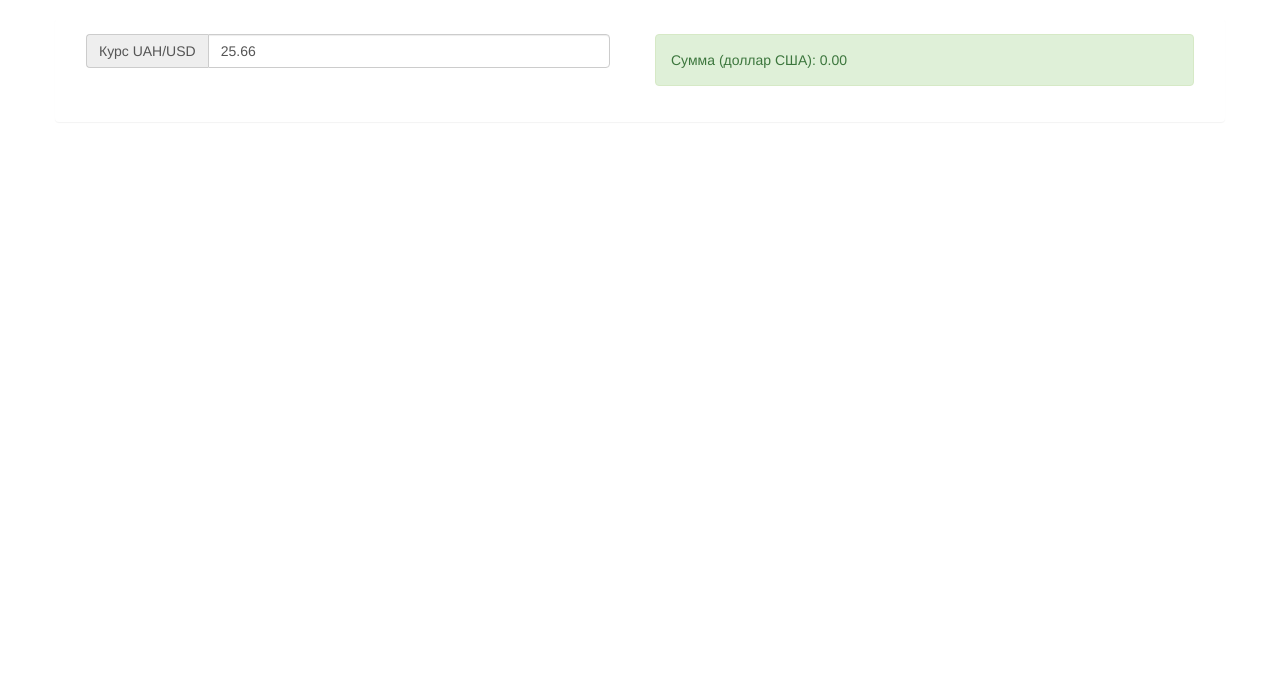
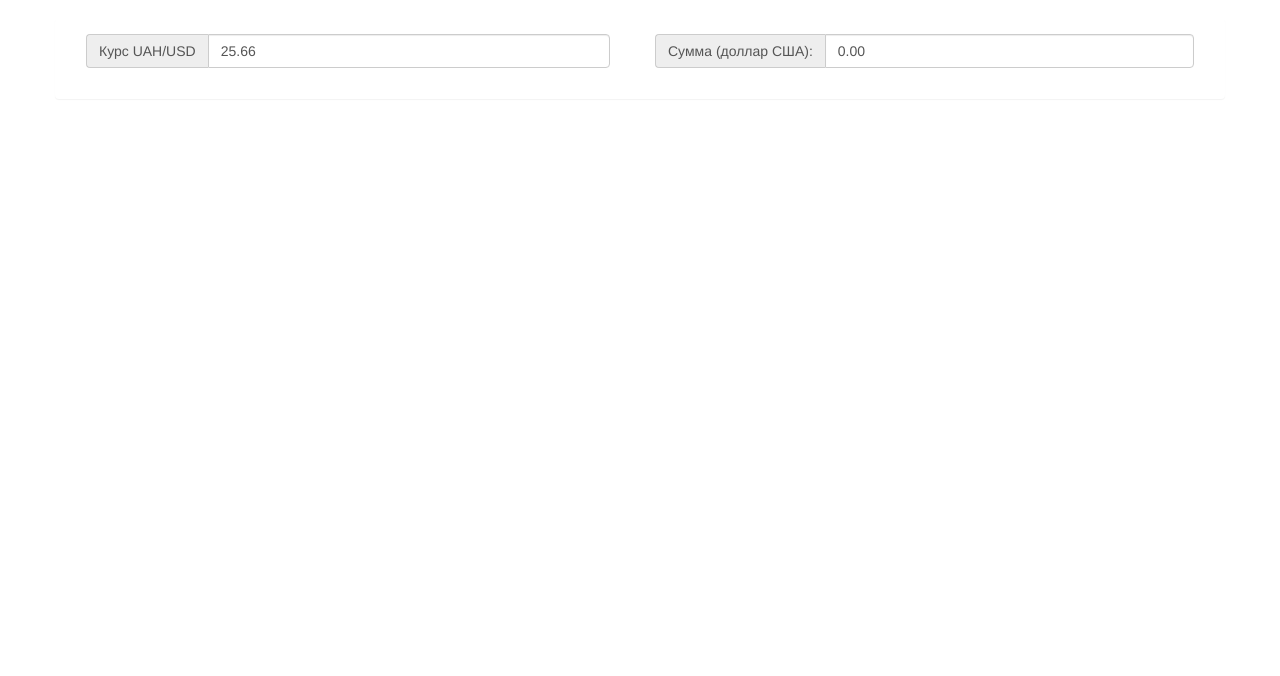
Before and after one commit to agrygoriev/nbu-rate, a plain HTML site: page index.html in a window 1280 px wide. Shown: the part 124-800 px from the top of the page. Drawn offline with nearby package versions, Linux system fonts and the light colour scheme.

Commit message:
total sum reflection fixed

```diff
--- a/index.html
+++ b/index.html
@@ -41,7 +41,10 @@
 				</article>
 				<section class="panel-body">
 				<article class="col-md-6">
-					<p class="alert alert-success">Сумма ({{ currency.title }}): {{ res(inputAmount) | number:2 }}</p>
+					<section class="input-group">
+						<span class="input-group-addon">Сумма ({{ currency.title }}):</span>
+						<input class="form-control" type="text" value="{{ res(inputAmount) | number:2 }}">
+					</section>
 				</article>
 				</section>
 			</section>
--- a/js/controllers/CalcController.js
+++ b/js/controllers/CalcController.js
@@ -25,7 +25,7 @@ calc.controller('CalcController', function($scope) {
 		};
 	};
 	$scope.res = function(inAmount) {
-	 	return inAmount / $scope.currency.rate;
+		return inAmount / $scope.currency.rate;
 	 };
 	// $scope.setCurrencyUsd = function() {
 	// 	$scope.currency.name = 'USD';
```
